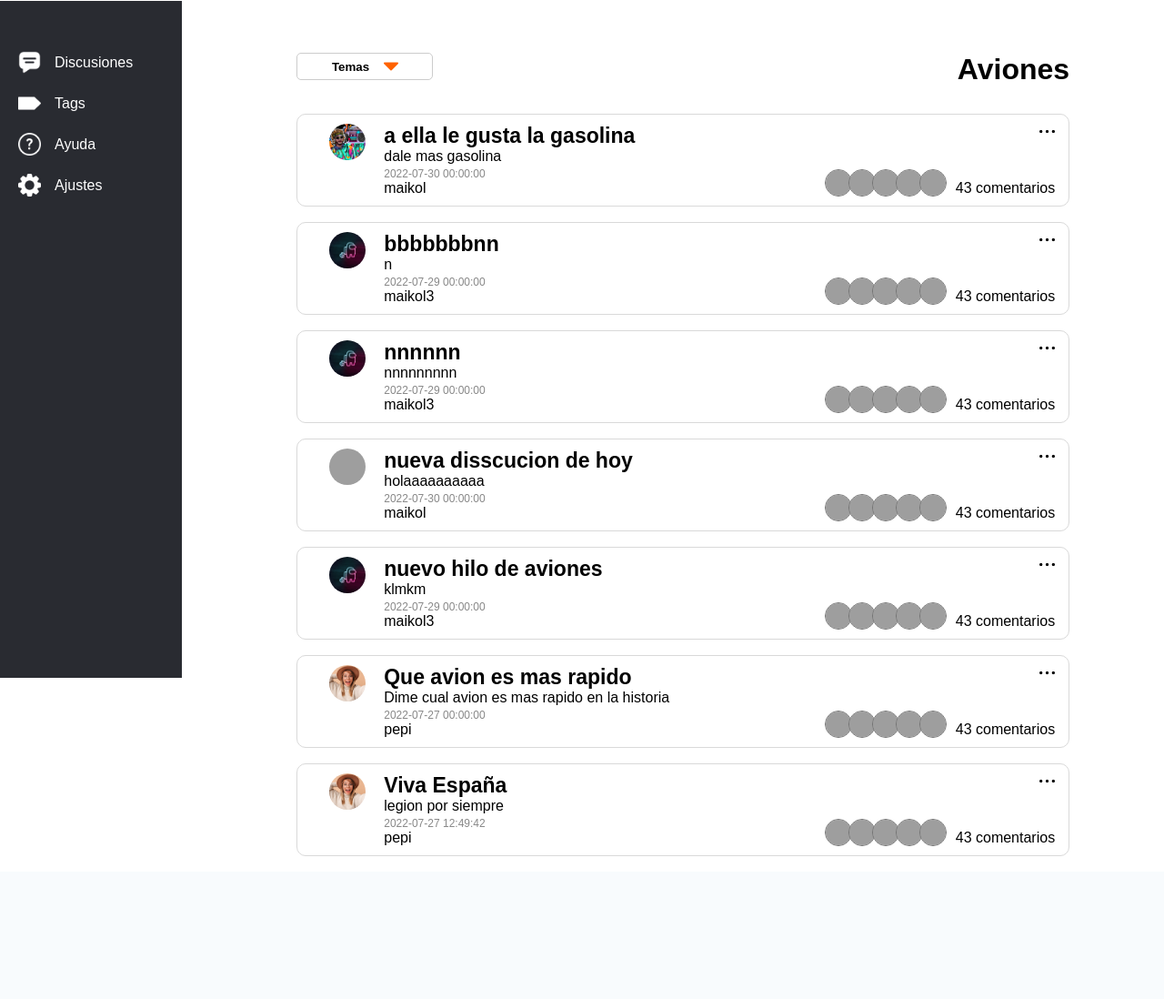
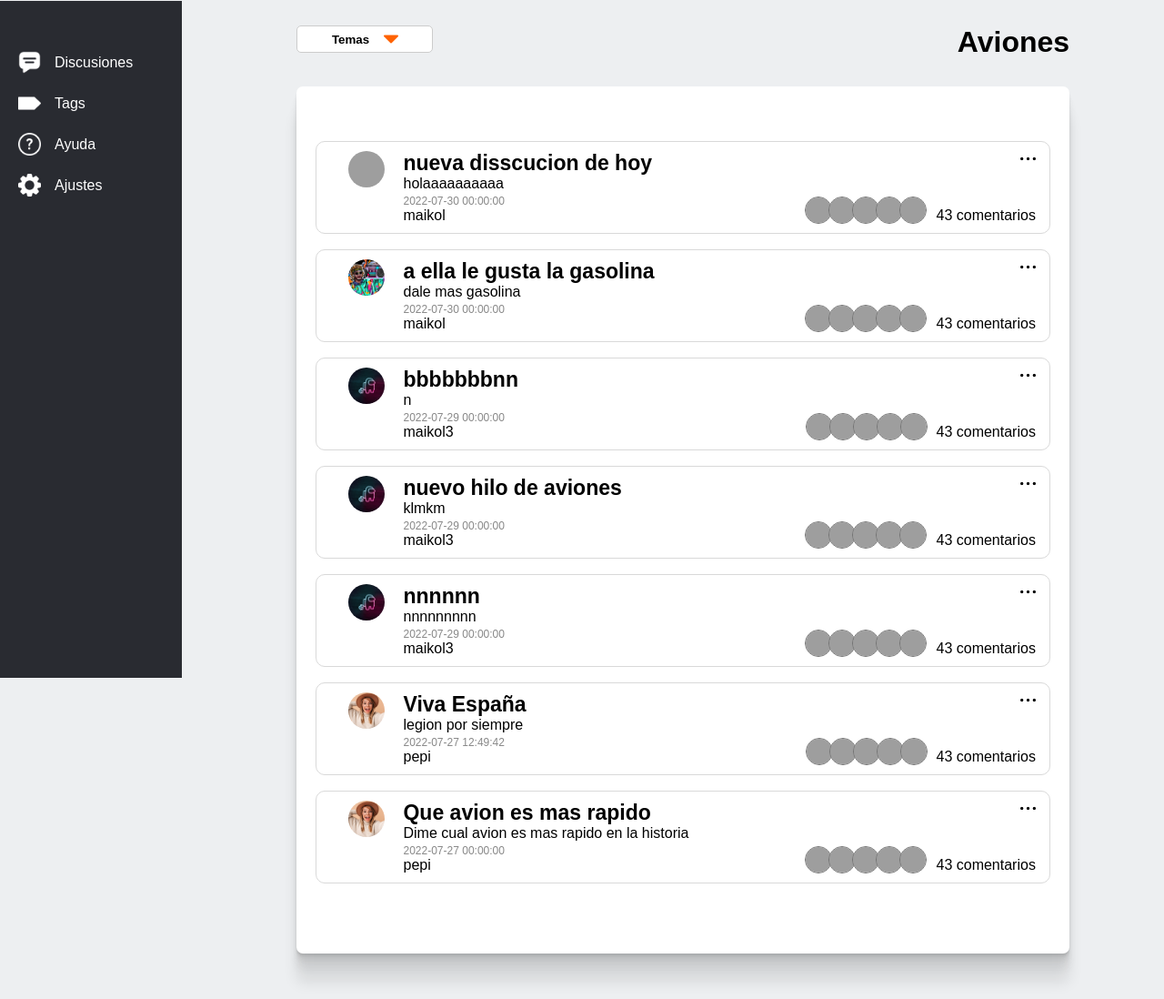
Before and after one commit to GhassanKY/foro_Repositorio, a PHP site: page /php/temas.php?id=1 in a window 1280 px wide. Shown: the part 60-1158 px from the top of the page at 91% size. Before the commit the page ends 1001 px from the top, so only its background shows below. Run offline with PHP 8.4, Linux system fonts and the light colour scheme; a user stored in the database is signed in; data comes from the database, SQL or seed files in the repository; grey boxes are pictures that could not be loaded.

Commit message:
modifico que ve vean primero los mas recientes

```diff
--- a/css/tema.css
+++ b/css/tema.css
@@ -8,9 +8,23 @@
     text-decoration: none;
     font-family: sans-serif;
 }
-/* body{
-    background-color: #f79400;
-} */
+body{
+    background-color: #edeff1;
+}
+.body{
+    width: 80%;
+    background-color: #ffffff;
+    box-shadow: rgba(82, 82, 82, 0.09) 0px 2px 1px, rgba(88, 88, 88, 0.09) 0px 4px 2px, rgba(97, 97, 97, 0.09) 0px 8px 4px, rgba(83, 83, 83, 0.09) 0px 16px 8px, rgba(0, 0, 0, 0.09) 0px 32px 16px;
+    display: flex;
+    flex-direction: column;
+    align-items: center;
+    justify-content: center;
+    padding-top: 60px;
+    padding-bottom: 60px;
+    border-radius: 7px;
+    margin-bottom: 50px;
+
+}
 .searchbutton {
     display: none;
 }
@@ -27,7 +41,7 @@
 }
 
 .buttonReciente {
-    margin: 100px 0 30px 0px;
+    margin: 70px 0 30px 0px;
     width: 80%;
     display: flex;
     justify-content: space-between;
@@ -147,7 +161,7 @@
 .hiloForUsers {
     border: 1px solid #D9D9D9;
     border-radius: 10px;
-    width: 80%;
+    width: 95%;
     display: flex;
     justify-content: space-between;
     position: relative;
--- a/php/conversacion.php
+++ b/php/conversacion.php
@@ -77,7 +77,7 @@ $datosHiloCompleto = mysqli_query($conector, "SELECT hilos.ID, mensajes.*, usuar
             <p><?php echo $hilo["texto"]; ?></p>
             <p><?php echo $hilo["nombreUsuario"]; ?></p>
             <p><?php echo $hilo["fecha"]; ?></p>
-            <a href="perfil.php?id=<?php echo $hilo["id"]; ?>"><button>Visitar perfil</button></a>
+            <a href="perfil.php?idPerfil=<?php echo $hilo["id"]; ?>"><button>Visitar perfil</button></a>
              <br>
              <br>
 
--- a/php/sesion.php
+++ b/php/sesion.php
@@ -21,12 +21,6 @@ if (!isset($_SESSION["welcome"])) {
     $datosTemas = mysqli_query($conector, " SELECT * FROM temas");
     $datosTemas1 = mysqli_query($conector, " SELECT * FROM temas");
 
-
-    //con esto obtengo los datos de todos los hilos
-    /* $datosHilos = mysqli_query($conector, "SELECT hilos.*, usuarios.*
-                                           FROM hilos
-                                           JOIN usuarios
-                                           ON usuarios.id = hilos.usuario"); */
 
 
 
--- a/php/temas.php
+++ b/php/temas.php
@@ -36,7 +36,8 @@
                                           JOIN temas
                                           ON temas.ID = hilos.tema
                                           WHERE temas.ID = $id
-                                          GROUP BY hilos.nombre_Hilos");
+                                          GROUP BY hilos.nombre_Hilos
+                                          ORDER BY hilos.fechaCreacionHilo DESC ");
 
    //titulo del tema
    $tituloTema = mysqli_query($conector, "SELECT *
@@ -102,7 +103,7 @@
             </div>
 
 
-
+        <div class="body">
          <?php while($hilo = mysqli_fetch_assoc($datosHilos)) { ?>
 
 
@@ -146,7 +147,7 @@
                           <!-- kkk -->
 
                           <?php } ?>
-
+                </div>
 
 
                 </div>
```
Also changed, not shown: css/sesion.css (+14 -8 lines), php/perfil.php (+4 -18 lines).
